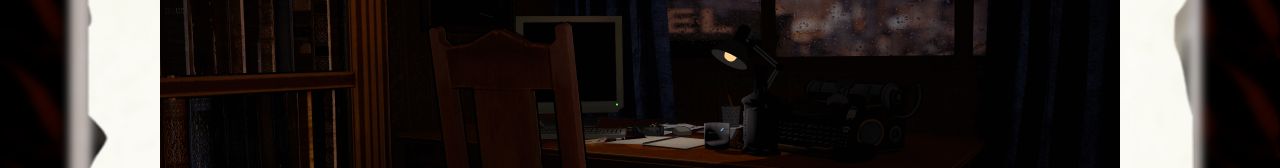
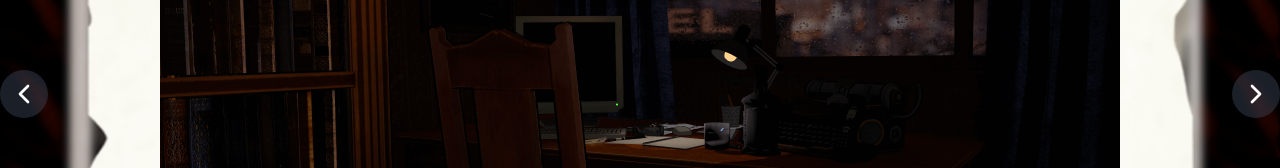
Before and after one commit to Studio-23-xyz/website-silentscream2, a Next.js app: page / in a window 1280 px wide. Both pictures are taken after a click on the element 252 px from the left and 3480 px from the top of the page. Shown: the part 3362-3530 px from the top of the page. Built offline with nearby package versions, Linux system fonts and the light colour scheme; a web font is replaced by a local one.

Commit message:
fix: Screenshots & Trailer Video

```diff
--- a/package.json
+++ b/package.json
@@ -11,6 +11,7 @@
   "dependencies": {
     "@svgr/webpack": "^8.1.0",
     "framer-motion": "^11.2.13",
+    "lucide-react": "^0.408.0",
     "next": "14.2.4",
     "react": "^18",
     "react-dom": "^18",
--- a/src/app/components/Button.js
+++ b/src/app/components/Button.js
@@ -18,7 +18,7 @@ const Button = () => {
            text-silent2_button_text font-bold pb-1 md:pb-2 transform transition-transform duration-300 hover:scale-105 hover:brightness-110"
           onClick={() => {
             window.open(
-              "https://www.youtube.com/embed/ufstvcvYta8?si=g-9_ojLTF_LK0ZDp",
+              "https://www.youtube.com/embed/mBd99SRJbJw?si=vONNOCu2pQ0PsRXc",
               "_blank"
             );
           }}
--- a/src/app/components/Screenshots.js
+++ b/src/app/components/Screenshots.js
@@ -19,11 +19,28 @@ const screenshots = [
 
 const Screenshots = () => {
   const [showModal, setShowModal] = useState(false);
-  const [currentScreenshot, setCurrentScreenshot] = useState(null);
+  const [currentScreenshotIndex, setCurrentScreenshotIndex] = useState(null);
 
-  const openModal = (screenshot) => {
-    setCurrentScreenshot(screenshot);
+  const openModal = (index) => {
+    setCurrentScreenshotIndex(index);
     setShowModal(true);
+  };
+
+  const closeModal = () => {
+    setShowModal(false);
+    setCurrentScreenshotIndex(null);
+  };
+
+  const goToNext = () => {
+    setCurrentScreenshotIndex(
+      (prevIndex) => (prevIndex + 1) % screenshots.length
+    );
+  };
+
+  const goToPrevious = () => {
+    setCurrentScreenshotIndex(
+      (prevIndex) => (prevIndex - 1 + screenshots.length) % screenshots.length
+    );
   };
 
   const backgroundClasses = [
@@ -45,7 +62,7 @@ const Screenshots = () => {
       <div className="flex justify-center items-center">
         <iframe
           className="w-[90%] md:w-[822px] aspect-video"
-          src="https://www.youtube.com/embed/ufstvcvYta8?si=g-9_ojLTF_LK0ZDp"
+          src="https://www.youtube.com/embed/mBd99SRJbJw?si=tfID6T5sBv5ao8LU"
           title="Silent Scream 2 Trailer"
           frameBorder="0"
           allow="accelerometer; autoplay; clipboard-write; encrypted-media; gyroscope; picture-in-picture; web-share"
@@ -65,7 +82,7 @@ const Screenshots = () => {
                   backgroundClasses[index % backgroundClasses.length]
                 } w-[133px] md:w-[368px] h-[182px] md:h-[504px] px-3 md:px-6 pt-5 md:pt-9 pb-7 md:pb-16 bg-cover
                   transform transition-transform duration-300 hover:scale-105 hover:brightness-110`}
-                onClick={() => openModal(screenshot)}
+                onClick={() => openModal(index)}
               >
                 <Image
                   src={screenshot.src}
@@ -77,11 +94,15 @@ const Screenshots = () => {
               </div>
             ))}
           </div>
-          <ScreenshotModal
-            isVisible={showModal}
-            onClose={() => setShowModal(false)}
-            screenshot={currentScreenshot}
-          />
+          {showModal && (
+            <ScreenshotModal
+              isVisible={showModal}
+              onClose={closeModal}
+              screenshot={screenshots[currentScreenshotIndex]}
+              onNext={goToNext}
+              onPrevious={goToPrevious}
+            />
+          )}
         </div>
       </Fragment>
     </div>
--- a/src/app/components/ScreenshotsModal.js
+++ b/src/app/components/ScreenshotsModal.js
@@ -1,15 +1,32 @@
 import Image from "next/image";
+import { ChevronLeft, ChevronRight } from "lucide-react";
 
-const ScreenshotModal = ({ isVisible, onClose, screenshot }) => {
+const ScreenshotModal = ({
+  isVisible,
+  onClose,
+  screenshot,
+  onNext,
+  onPrevious,
+}) => {
   if (!isVisible || !screenshot) return null;
 
   return (
     <div
-      className="fixed inset-0 bg-ss-full-bg w-[80%] md:w-full bg-no-repeat bg-black bg-opacity-25 backdrop-blur-sm
+      className="fixed inset-0 bg-ss-full-bg w-full md:w-full bg-no-repeat bg-black bg-opacity-25 backdrop-blur-sm
       flex justify-center items-center bg-center bg-contain z-30"
       onClick={() => onClose()}
     >
-      <div className="flex items-center justify-center">
+      <div className="relative flex items-center justify-center">
+        <button
+          className="absolute left-0 transform -translate-y-1/2 text-white bg-gray-700 bg-opacity-50 p-2 rounded-full hover:bg-opacity-75"
+          onClick={(e) => {
+            e.stopPropagation();
+            onPrevious();
+          }}
+        >
+          <ChevronLeft className="w-8 h-8" />
+        </button>
+
         <Image
           src={screenshot.src}
           width={1771}
@@ -17,6 +34,16 @@ const ScreenshotModal = ({ isVisible, onClose, screenshot }) => {
           alt={screenshot.alt}
           className="w-[85%] md:w-[75%] md:h-[70%] 2xl:w-[60%] 2xl:h-[75%] object-center pb-4 md:pb-12"
         />
+
+        <button
+          className="absolute right-0 transform -translate-y-1/2 text-white bg-gray-700 bg-opacity-50 p-2 rounded-full hover:bg-opacity-75"
+          onClick={(e) => {
+            e.stopPropagation();
+            onNext();
+          }}
+        >
+          <ChevronRight className="w-8 h-8" />
+        </button>
       </div>
     </div>
   );
```
Also changed, not shown: 1 other file (tests, documents, lock files or other folders).
